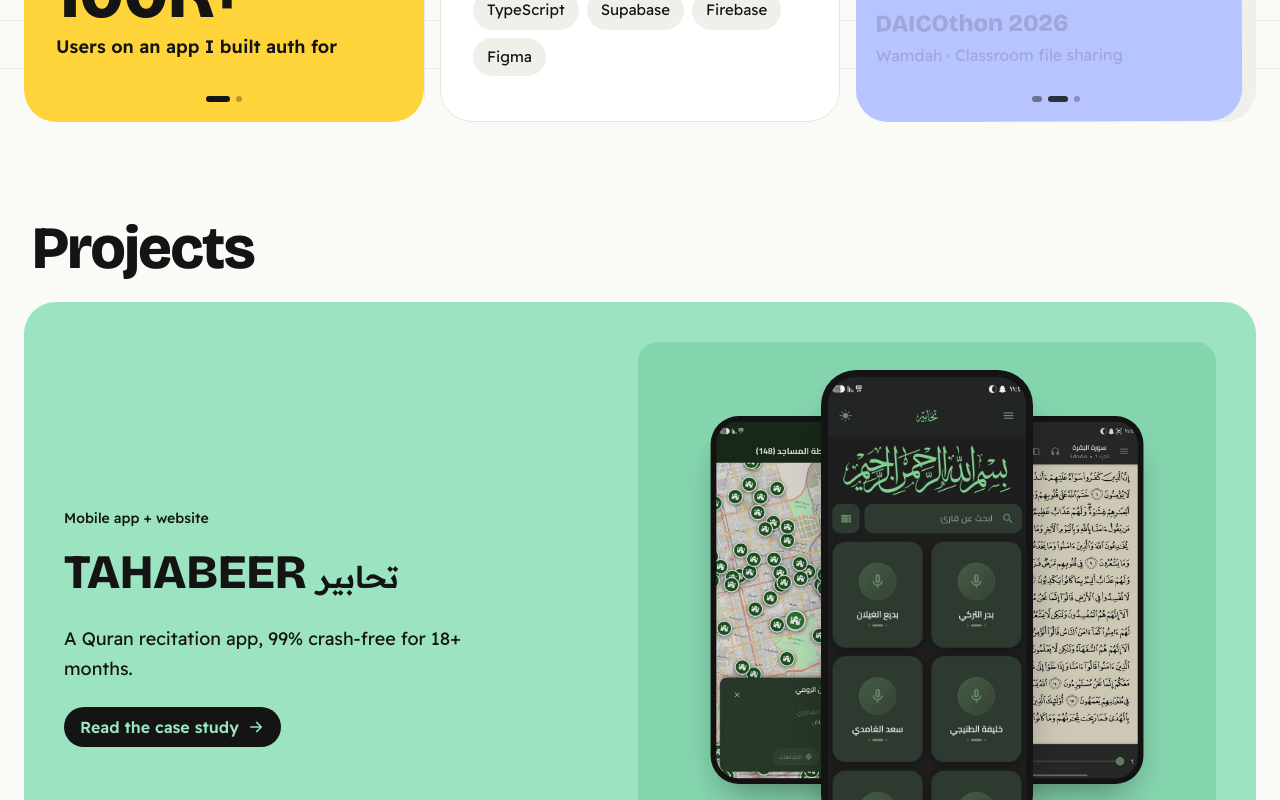
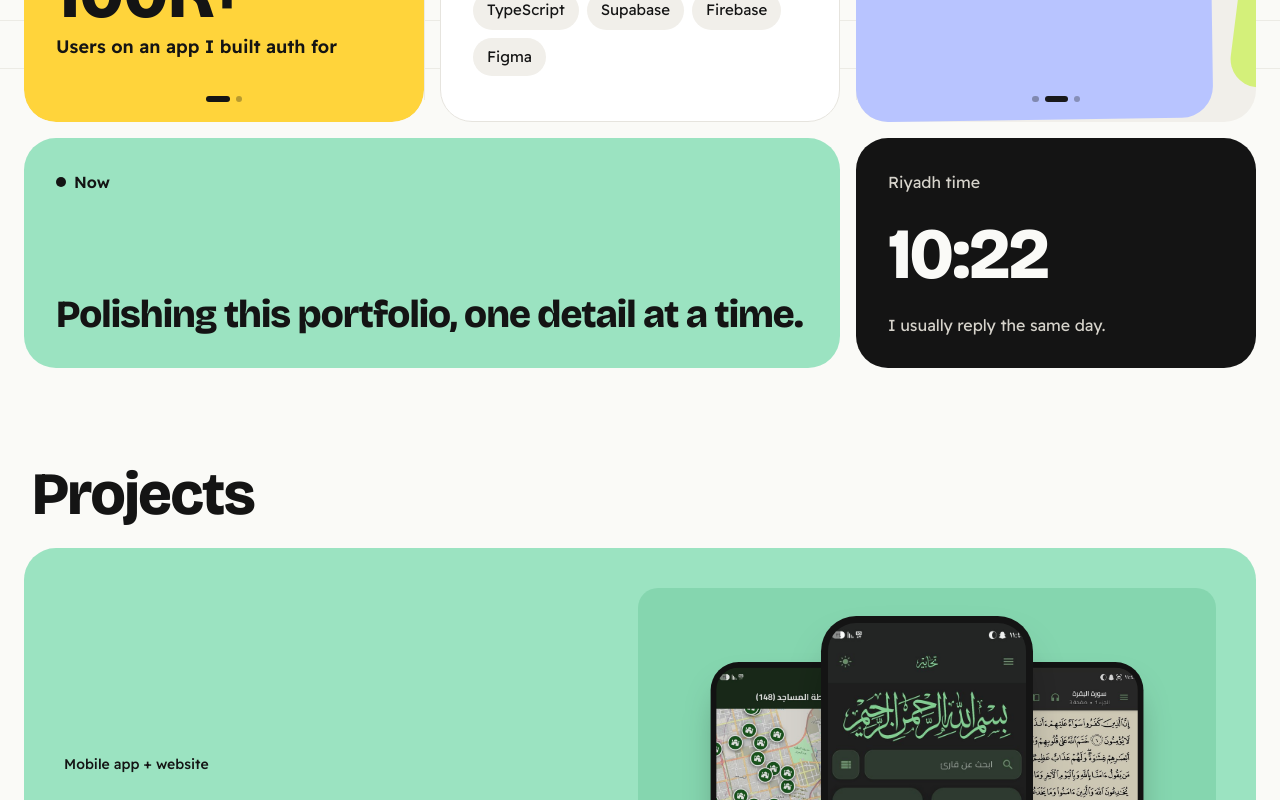
Before and after one commit to sulaimanmokhaniq/portfolio, a Next.js app: page /en in a window 1280 px wide. Shown: the part 700-1500 px from the top of the page. Built offline with nearby package versions, Linux system fonts and the light colour scheme; a web font is replaced by a local one.

Commit message:
Add a Now tile and a live Riyadh clock to the hero bento
Co-Authored-By: Claude Opus 5.5 (1M context) <noreply@anthropic.com>
Claude-Session: https://claude.ai/code/session_01JpxACRvgp3X4h4rC6NPUbP

```diff
--- a/src/app/[lang]/page.tsx
+++ b/src/app/[lang]/page.tsx
@@ -8,6 +8,7 @@ import { ProjectVisual } from "@/components/project-visual";
 import { StackChip } from "@/components/stack-chip";
 import { WinDeck } from "@/components/win-deck";
 import { Reveal } from "@/components/reveal";
+import { RiyadhClock } from "@/components/riyadh-clock";
 import { RoleCycler } from "@/components/role-cycler";
 import Image from "next/image";
 import { clubs, experience, hasLocale, profile, projects, stats, ui, wins } from "@/content/site";
@@ -117,6 +118,22 @@ export default async function Home({ params }: PageProps<"/[lang]">) {
             nextLabel={t.nextCard}
             rtl={lang === "ar"}
           />
+        </Reveal>
+
+        <Reveal delay={0.24} className="md:col-span-1 lg:col-span-2">
+          <div className="flex h-full min-h-[210px] flex-col justify-between gap-6 rounded-tile bg-mint p-8 text-ink">
+            <span className="inline-flex items-center gap-2 font-semibold">
+              <span className="size-2.5 rounded-full bg-ink" />
+              {t.nowLabel}
+            </span>
+            <p className="font-display text-[clamp(1.8rem,3vw,2.6rem)] leading-[1.15] font-extrabold tracking-tight rtl:leading-[1.45]">
+              {t.nowText}
+            </p>
+          </div>
+        </Reveal>
+
+        <Reveal delay={0.28}>
+          <RiyadhClock label={t.clockLabel} awake={t.clockAwake} asleep={t.clockAsleep} />
         </Reveal>
       </section>
 
--- /dev/null
+++ b/src/components/riyadh-clock.tsx
@@ -0,0 +1,28 @@
+"use client";
+
+import { useEffect, useState } from "react";
+
+// Live Riyadh time. Rendered only after mount so the server's clock never disagrees with the visitor's.
+export function RiyadhClock({ label, awake, asleep }: { label: string; awake: string; asleep: string }) {
+  const [now, setNow] = useState<Date | null>(null);
+
+  useEffect(() => {
+    setNow(new Date());
+    const id = setInterval(() => setNow(new Date()), 15000);
+    return () => clearInterval(id);
+  }, []);
+
+  // Western digits in both languages, like the rest of the site.
+  const time = now?.toLocaleTimeString("en-GB", { timeZone: "Asia/Riyadh", hour: "2-digit", minute: "2-digit" });
+  const hour = now ? Number(now.toLocaleString("en-GB", { timeZone: "Asia/Riyadh", hour: "2-digit", hour12: false })) : 12;
+
+  return (
+    <div className="flex h-full min-h-[210px] flex-col justify-between gap-6 rounded-tile bg-hero p-8 text-hero-text">
+      <span className="text-hero-muted">{label}</span>
+      <time dir="ltr" className="font-display text-7xl leading-none font-extrabold tracking-tight rtl:text-end">
+        {time ?? "--:--"}
+      </time>
+      <span className="leading-snug text-hero-muted">{hour >= 8 && hour < 23 ? awake : asleep}</span>
+    </div>
+  );
+}
--- a/src/content/site.ts
+++ b/src/content/site.ts
@@ -60,6 +60,11 @@ export const ui = {
       "Fast, stable and built to last.",
     ],
     heroCardsLabel: "What I do",
+    nowLabel: "Now",
+    nowText: "Polishing this portfolio, one detail at a time.",
+    clockLabel: "Riyadh time",
+    clockAwake: "I usually reply the same day.",
+    clockAsleep: "I'm probably asleep. I'll reply in the morning.",
     nextCard: "Show the next card",
     role: "My role",
     visit: "Visit the live site",
@@ -113,6 +118,11 @@ export const ui = {
       "سريعة، مستقرة، ومبنية لتدوم.",
     ],
     heroCardsLabel: "ما أقدّمه",
+    nowLabel: "الآن",
+    nowText: "أصقل هذا الموقع، تفصيلة بعد تفصيلة.",
+    clockLabel: "الوقت في الرياض",
+    clockAwake: "عادةً أرد في نفس اليوم.",
+    clockAsleep: "غالبًا نائم الآن، وأرد عليك صباحًا.",
     nextCard: "اعرض البطاقة التالية",
     role: "دوري",
     visit: "زر الموقع",
```
